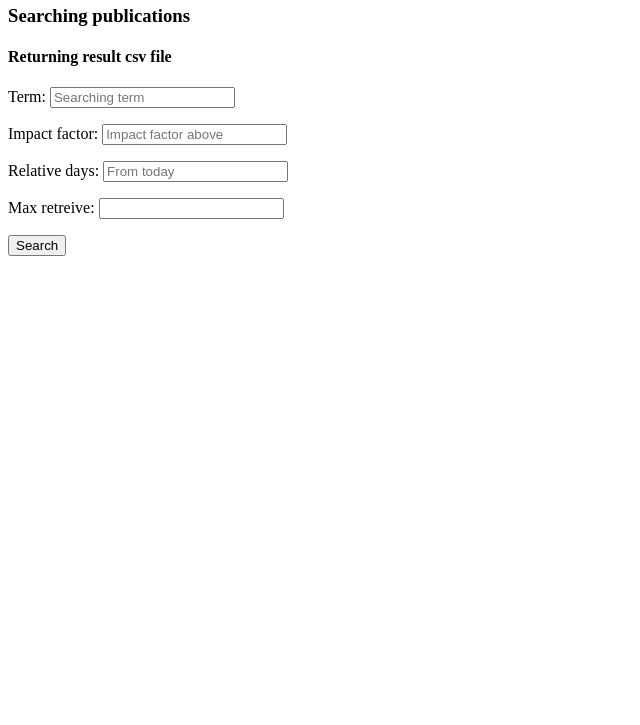
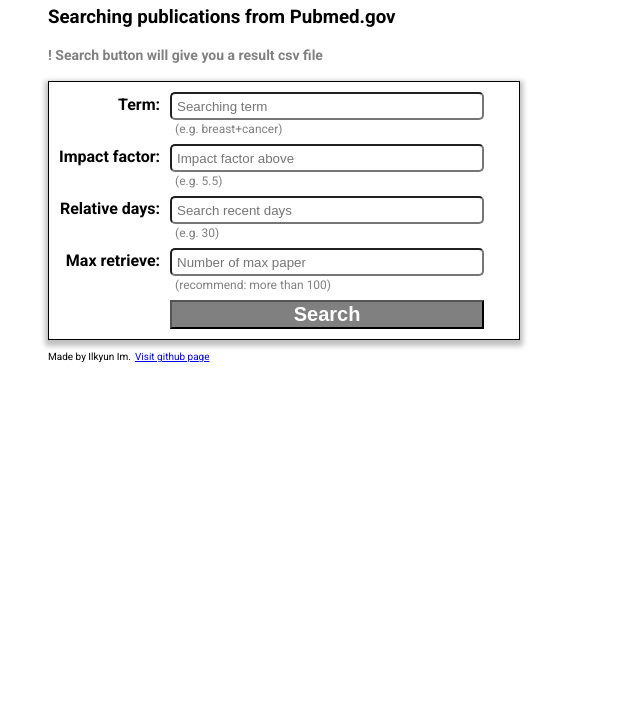
Before and after one commit to ilkyun/pubscrapper, a plain HTML site: page index.html in a window 1280 px wide. Shown: the part 75-800 px from the top of the page, without its empty margins (0-640 px from the left). Drawn offline with Linux system fonts and the light colour scheme.

Commit message:
update style

```diff
--- a/index.html
+++ b/index.html
@@ -4,21 +4,38 @@
     <meta charset="UTF-8" />
     <meta name="viewport" content="width=device-width, initial-scale=1.0" />
     <title>Pub scrapper</title>
+    <link rel="stylesheet" href="./styles.css" />
   </head>
   <body>
-    <h1>Pub scrapper</h1>
-    <h3>Searching publications</h3>
-    <h4>Returning result csv file</h4>
-    <form method="POST" action="/scrape">
-      Term: <input placeholder="Searching term" name="term" />
-      <p>
-        Impact factor: <input placeholder="Impact factor above" name="impact" />
-      </p>
-      <p>Relative days: <input placeholder="From today" name="reldate" /></p>
-      <p>Max retreive: <input paceholder="No. of max paper" name="retmax" /></p>
-      <p>
+    <h1>Pubscrapper</h1>
+    <h3>Searching publications from Pubmed.gov</h3>
+    <h4>! Search button will give you a result csv file</h4>
+    <div class="input-table">
+      <div class="menu">
+        <span class="menu-title">Term:</span>
+        <span class="menu-title">Impact factor:</span>
+        <span class="menu-title">Relative days:</span>
+        <span class="menu-title">Max retrieve:</span>
+      </div>
+      <form method="POST" action="/scrape" class="input-form">
+        <input placeholder="Searching term" name="term" />
+        <span class="menu-desc">(e.g. breast+cancer)</span>
+
+        <input placeholder="Impact factor above" name="impact" />
+        <span class="menu-desc">(e.g. 5.5)</span>
+
+        <input placeholder="Search recent days" name="reldate" />
+        <span class="menu-desc">(e.g. 30)</span>
+
+        <input placeholder="Number of max paper" name="retmax" />
+        <span class="menu-desc">(recommend: more than 100)</span>
+
         <button>Search</button>
-      </p>
-    </form>
+      </form>
+    </div>
+    <span class="copyright">Made by Ilkyun Im.</span>
+    <a href="https://github.com/ilkyun/pubscrapper" class="copyright"
+      >Visit github page</a
+    >
   </body>
 </html>
--- /dev/null
+++ b/styles.css
@@ -0,0 +1,63 @@
+@import url("https://fonts.googleapis.com/css2?family=Roboto:wght@400;500;700&display=swap");
+
+html,
+body {
+  font-family: "Roboto", -apple-system, BlinkMacSystemFont, "Segoe UI", Roboto,
+    Oxygen, Ubuntu, Cantarell, "Open Sans", "Helvetica Neue", sans-serif;
+  padding: 0px 20px;
+}
+h4 {
+  color: grey;
+  font-size: 14px;
+}
+.input-table {
+  display: flex;
+  width: 450px;
+  border: 1px solid black;
+  padding: 10px;
+  box-shadow: 0px 3px 5px 3px rgba(0, 0, 0, 0.25);
+  margin-bottom: 5px;
+}
+.menu {
+  display: flex;
+  flex-direction: column;
+  margin-right: 10px;
+}
+.menu-title {
+  text-align: right;
+  margin-top: 3px;
+  margin-bottom: 30px;
+  font-weight: 700;
+}
+.input-form {
+  display: flex;
+  flex-direction: column;
+}
+.input-form input {
+  width: 300px;
+  height: 20px;
+  border-radius: 5px;
+  padding: 2px 5px;
+}
+.input-form button {
+  background-color: grey;
+  color: white;
+  font-weight: 700;
+  font-size: 20px;
+}
+.input-form button:active {
+  background-color: white;
+  color: black;
+  font-weight: 700;
+  font-size: 20px;
+}
+.menu-desc {
+  font-size: 12px;
+  color: grey;
+  margin-left: 5px;
+  margin-top: 2px;
+  margin-bottom: 8px;
+}
+.copyright {
+  font-size: 10px;
+}
```
